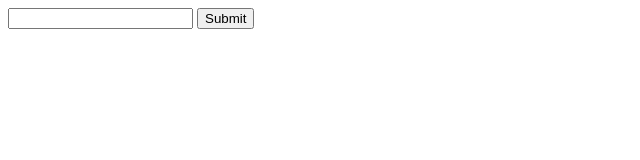
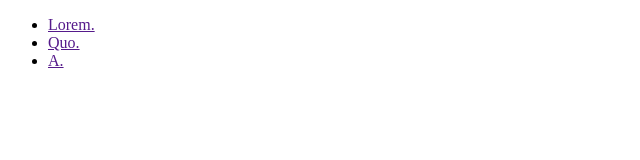
Before and after one commit to Alperyrtds/Deneme, a plain HTML site: page loginform.html in a window 1280 px wide. Shown: the whole page, without its empty margins (0-640 px from the left). Drawn offline with Linux system fonts and the light colour scheme.

Commit message:
Link yapısı eklendi

```diff
--- a/loginform.html
+++ b/loginform.html
@@ -7,10 +7,10 @@
     <title>Document</title>
 </head>
 <body>
- <form action="">
-     <input type="text">
-     <button>Submit</button>
-    </form>
-
+<ul>
+    <li><a href="">Lorem.</a></li>
+    <li><a href="">Quo.</a></li>
+    <li><a href="">A.</a></li>
+</ul>
 </body>
 </html>
```
